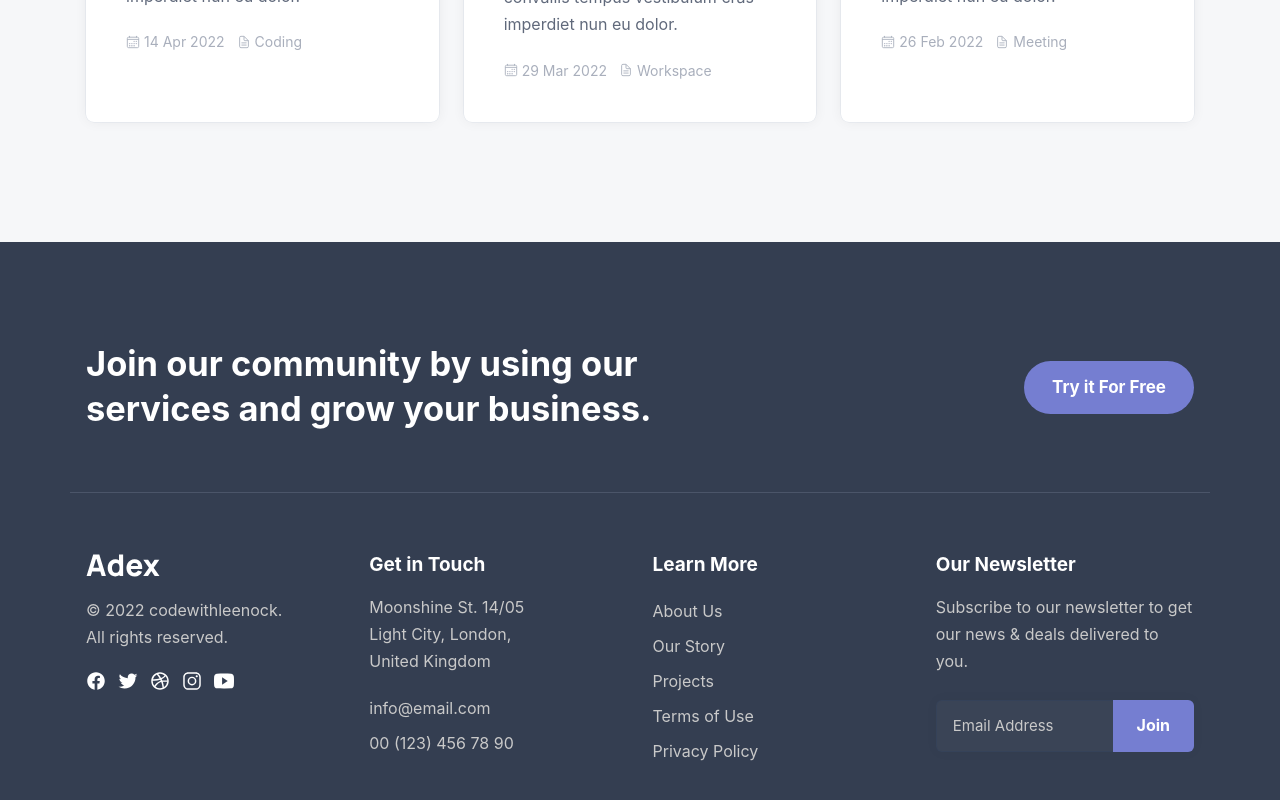
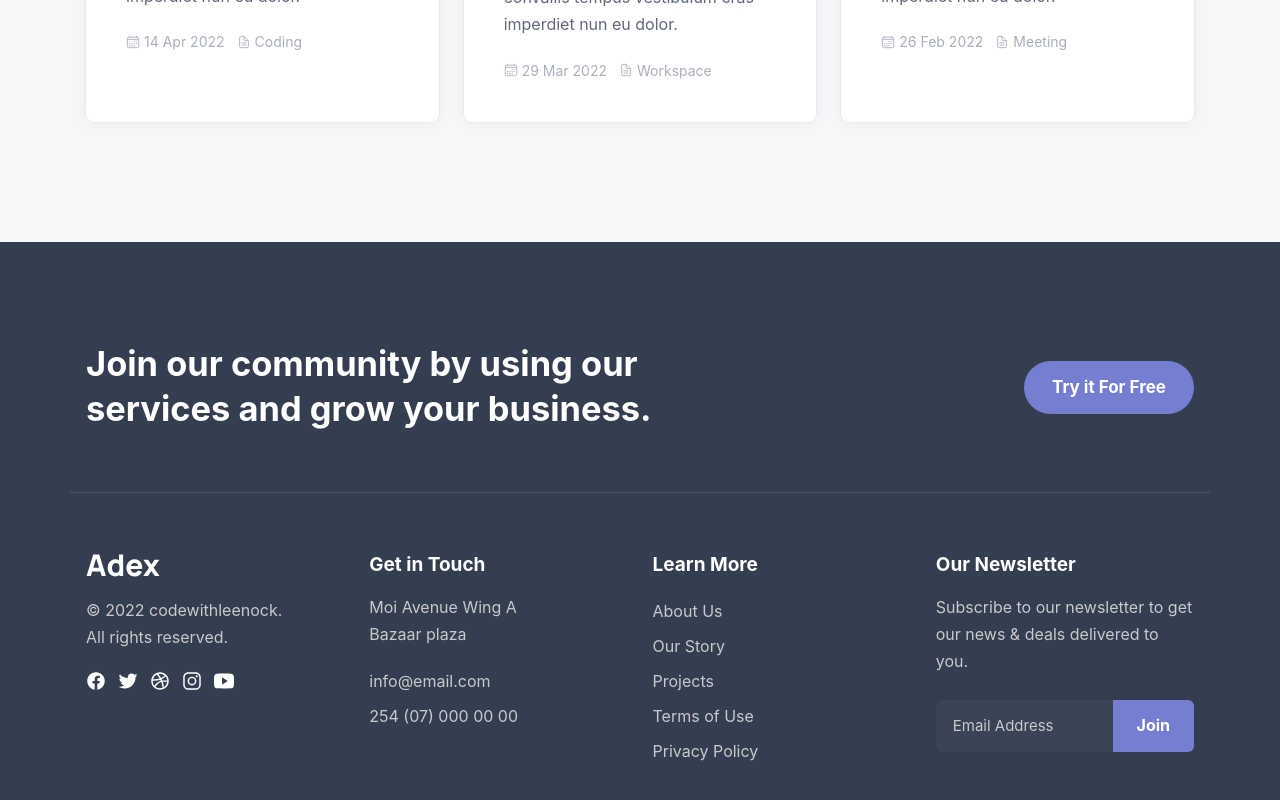
Before and after one commit to leenock/React-Js-landing-page, a React (Create React App) app in the folder vr03/: page / in a window 1280 px wide. Shown: the part 3566-4366 px from the top of the page. Built offline with nearby package versions, Linux system fonts and the light colour scheme.

Commit message:
footer updates

```diff
--- a/vr03/src/components/Footer/Footer.jsx
+++ b/vr03/src/components/Footer/Footer.jsx
@@ -52,7 +52,7 @@ const Footer = () => {
           </li>
           <li>
             <address class="footer-text">
-              Moonshine St. 14/05 Light City, London, United Kingdom
+              Moi Avenue Wing A Bazaar plaza
             </address>
           </li>
           <li>
@@ -61,8 +61,8 @@ const Footer = () => {
             </a>
           </li>
           <li>
-            <a href="tel:001234567890" class="footer-link">
-              00 (123) 456 78 90
+            <a href="tel:25478900876" class="footer-link">
+              254 (07) 000 00 00
             </a>
           </li>
         </ul>
```
